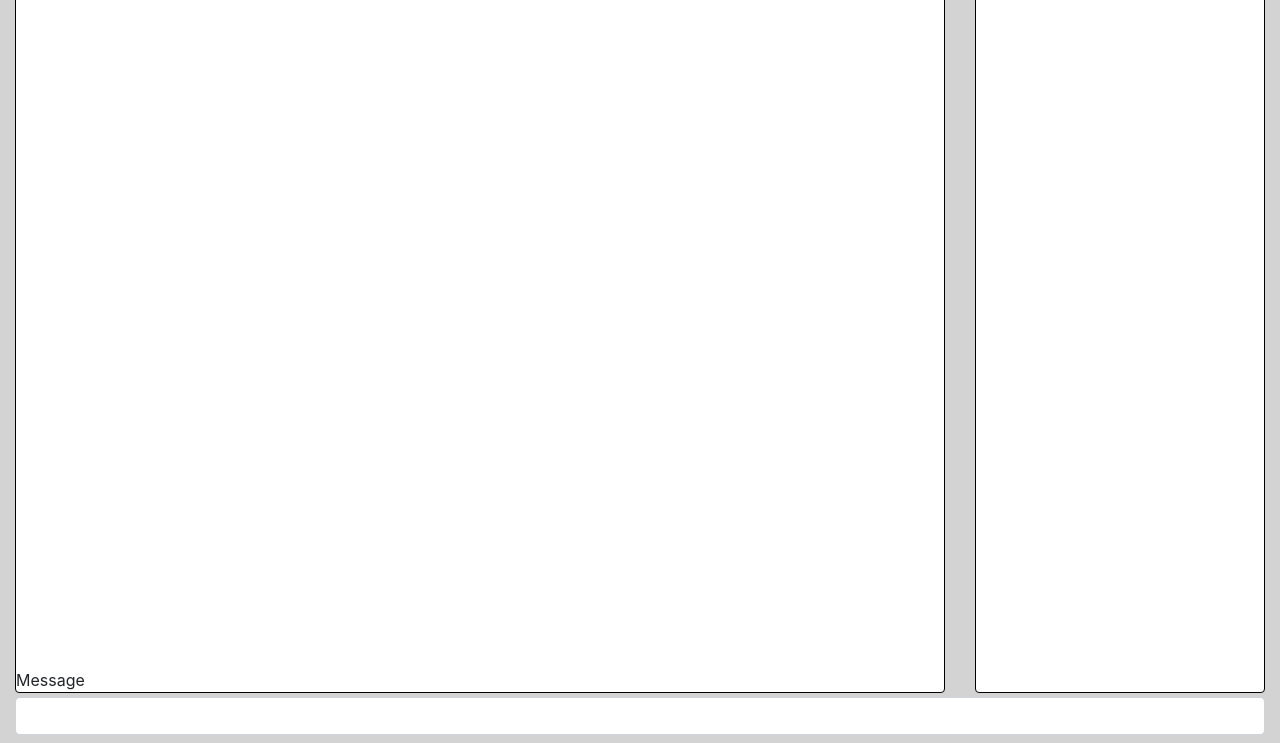
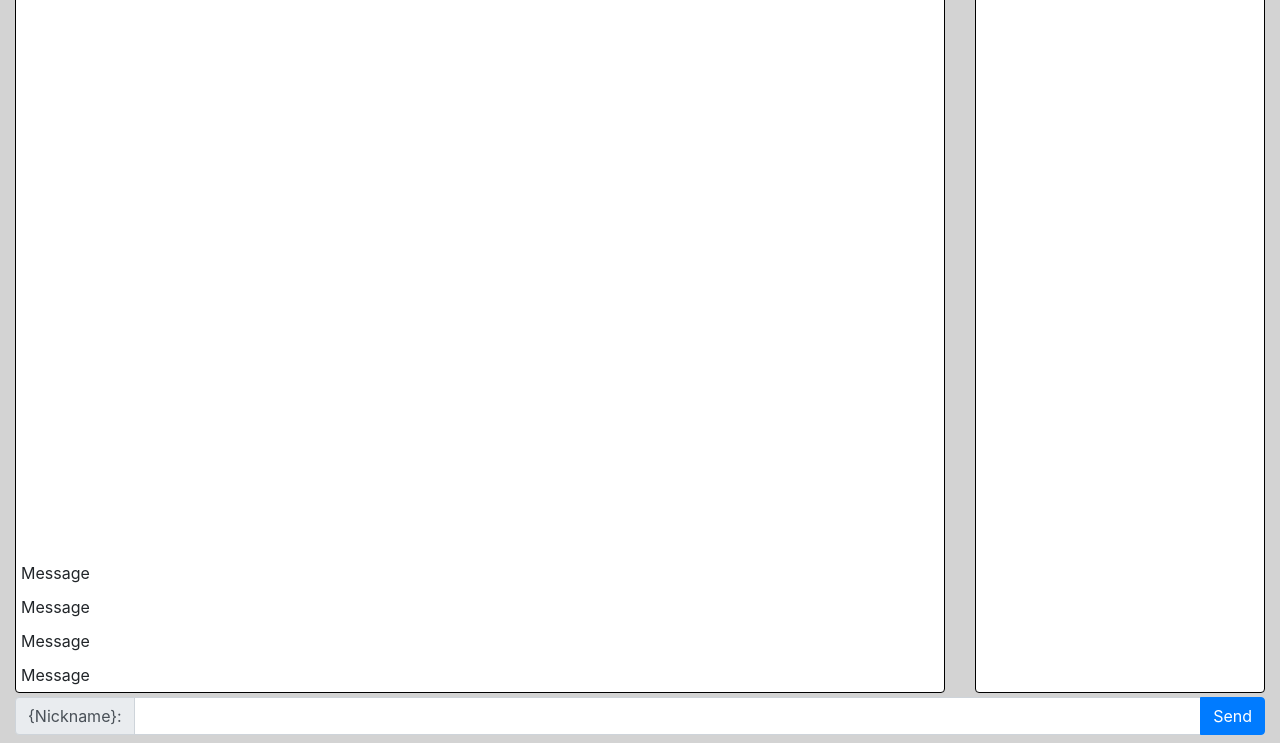
Before and after one commit to Nodnarb3/BasicChatApp, a website: page public/index.html in a window 1280 px wide. Shown: the part 57-800 px from the top of the page. Drawn offline with nearby package versions, Linux system fonts and the light colour scheme.

Commit message:
* UI Tweak

```diff
--- a/public/client.js
+++ b/public/client.js
@@ -0,0 +1,5 @@
+(function(){
+
+	console.log("HelloWorld");
+
+})();
--- a/public/index.html
+++ b/public/index.html
@@ -28,29 +28,39 @@
 		<div class="col-9 chat-frame">
 			<div class="chat-area">
 				<div class="scroller">
-					<div class="message-wrapper">Message</div>
+					<div class="message">Message</div>
+					<div class="message">Message</div>
+					<div class="message">Message</div>
+					<div class="message">Message</div>
 				</div>
 			</div>
 		</div>
 		<div class="col-3 user-frame">
 			<div class="user-area">
+				<div class="scroller">
 
+				</div>
 			</div>
 		</div>
 	</div>
 	<div class="input-area pt-1 pb-2">
 		<div class="col">
-			<input type="text" class="form-control"/>
+			<div class="input-group">
+				<div class="input-group-prepend">
+					<span class="input-group-text">{Nickname}:</span>
+				</div>
+				<input id="msg-input" type="text" class="form-control"/>
+				<div class="input-group-append">
+					<button id="send-btn" type="button" class="btn btn-primary">Send</button>
+				</div>
+			</div>
 		</div>
 	</div>
 </div>
 
-
-
-
-
 	<script src="https://code.jquery.com/jquery-3.2.1.slim.min.js" integrity="sha384-KJ3o2DKtIkvYIK3UENzmM7KCkRr/rE9/Qpg6aAZGJwFDMVNA/GpGFF93hXpG5KkN" crossorigin="anonymous"></script>
 	<script src="https://cdnjs.cloudflare.com/ajax/libs/popper.js/1.12.9/umd/popper.min.js" integrity="sha384-ApNbgh9B+Y1QKtv3Rn7W3mgPxhU9K/ScQsAP7hUibX39j7fakFPskvXusvfa0b4Q" crossorigin="anonymous"></script>
 	<script src="https://maxcdn.bootstrapcdn.com/bootstrap/4.0.0/js/bootstrap.min.js" integrity="sha384-JZR6Spejh4U02d8jOt6vLEHfe/JQGiRRSQQxSfFWpi1MquVdAyjUar5+76PVCmYl" crossorigin="anonymous"></script>
+	<script src="client.js"></script>
 </body>
 </html>
--- a/public/site.css
+++ b/public/site.css
@@ -48,3 +48,8 @@ body{
 	max-height: 100%;
 	overflow-y: auto;
 }
+
+.message{
+	width: 100%;
+	padding: 5px;
+}
```
